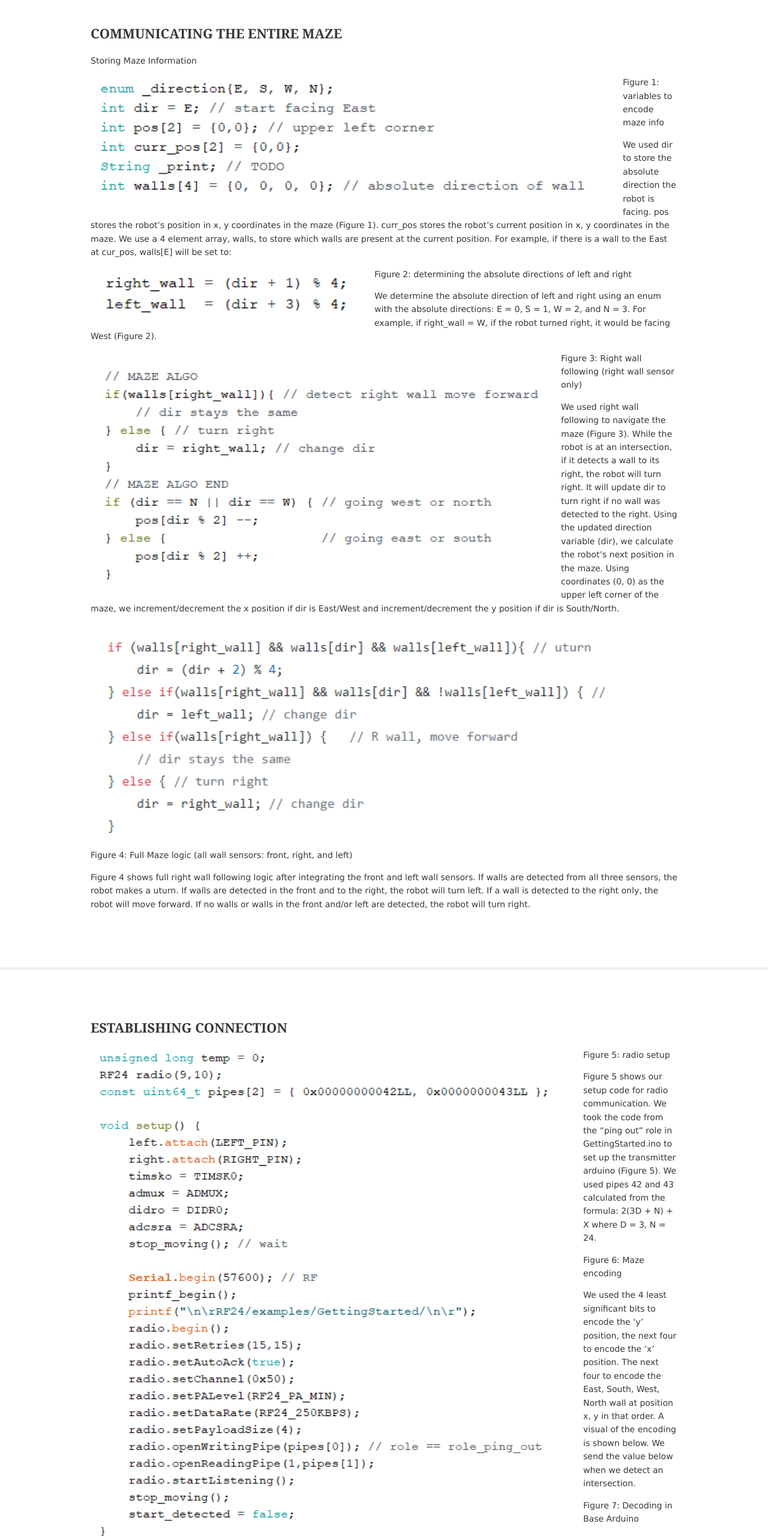
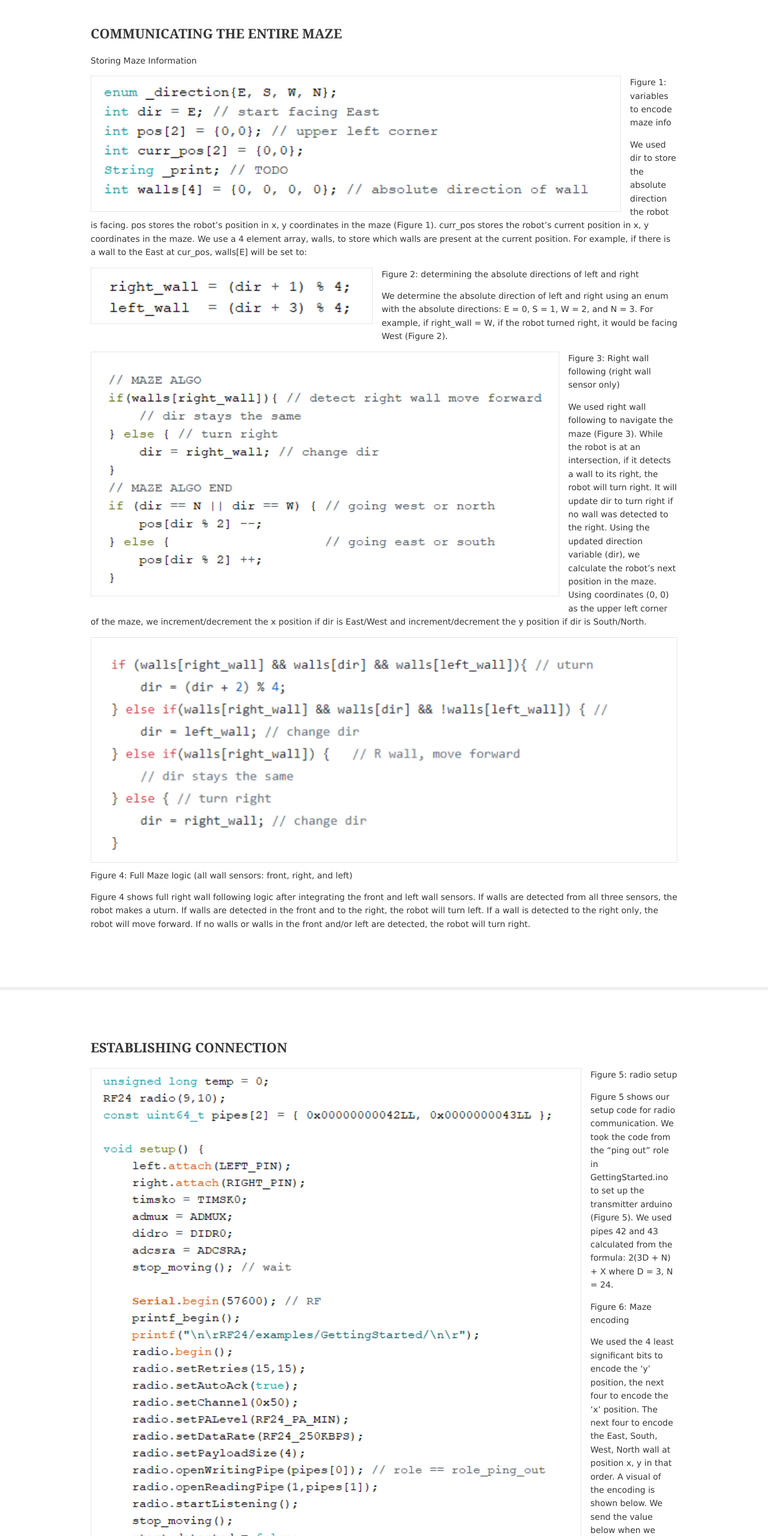
Before and after one commit to samuel-feibel/RobotsNRoses, a plain HTML site: page docs/pages/Lab3.html in a window 1280 px wide. Shown: the part 980-3540 px from the top of the page at 60% size. Drawn offline with Linux system fonts and the light colour scheme; files whose address does not match are found by name.

Commit message:
Update Lab3.html

```diff
--- a/docs/pages/Lab3.html
+++ b/docs/pages/Lab3.html
@@ -82,16 +82,16 @@ Licence URI: http://www.os-templates.com/template-terms
     <div class="content">
       <h1><b>Communicating the Entire Maze</b></h1>
       <p>Storing Maze Information</p>
-      <img class="imgl" src="../images/demo/mazecode1.PNG" alt="">
+      <img class="imgl borderedbox inspace-5" src="../images/demo/mazecode1.PNG" alt="">
       <p>Figure 1: variables to encode maze info</p>
       <p>We used dir to store the absolute direction the robot is facing. pos stores the robot’s position in x, y coordinates in the maze (Figure 1). curr_pos stores the robot’s current position in x, y coordinates in the maze. We use a 4 element array, walls, to store which walls are present at the current position. For example, if there is a wall to the East at cur_pos, walls[E] will be set to: </p>
-      <img class="imgl" src="../images/demo/mazecode2.PNG" alt="">
+      <img class="imgl borderedbox inspace-5" src="../images/demo/mazecode2.PNG" alt="">
       <p>Figure 2: determining the absolute directions of left and right</p>
       <p>We determine the absolute direction of left and right using an enum with the absolute directions: E = 0, S = 1, W = 2, and N = 3. For example, if right_wall = W, if the robot turned right, it would be facing West (Figure 2). </p>
-      <img class="imgl" src="../images/demo/mazecode3.PNG" alt="">
+      <img class="imgl borderedbox inspace-5" src="../images/demo/mazecode3.PNG" alt="">
       <p>Figure 3: Right wall following (right wall sensor only)</p>
       <p>We used right wall following to navigate the maze (Figure 3). While the robot is at an intersection, if it detects a wall to its right, the robot will turn right. It will update dir to turn right if no wall was detected to the right. Using the updated direction variable (dir), we calculate the robot’s next position in the maze. Using coordinates (0, 0) as the upper left corner of the maze, we increment/decrement the x position if dir is East/West and increment/decrement the y position if dir is South/North. </p>
-      <img class="imgl" src="../images/demo/mazecode4.PNG" alt="">
+      <img class="imgl borderedbox inspace-5" src="../images/demo/mazecode4.PNG" alt="">
       <p>Figure 4: Full Maze logic (all wall sensors: front, right, and left)</p>
       <p>Figure 4 shows full right wall following logic after integrating the front and left wall sensors. If walls are detected from all three sensors, the robot makes a uturn. If walls are detected in the front and to the right, the robot will turn left. If a wall is detected to the right only, the robot will move forward. If no walls or walls in the front and/or left are detected, the robot will turn right. </p>
     </div>
@@ -102,14 +102,14 @@ Licence URI: http://www.os-templates.com/template-terms
   <footer id="footer" class="hoc clear">
     <div class="content">
       <h1><b>Establishing Connection</b></h1>
-      <img class="imgl" src="../images/demo/mazecode5.PNG" alt="">
+      <img class="imgl borderedbox inspace-5" src="../images/demo/mazecode5.PNG" alt="">
       <p>Figure 5: radio setup</p>
       <p>Figure 5 shows our setup code for radio communication. We took the code from the “ping out” role in GettingStarted.ino to set up the transmitter arduino (Figure 5).
     We used pipes 42 and 43 calculated from the formula: 2(3D + N) + X where D = 3, N = 24. </p>
-    <img class="imgl" src="../images/demo/mazecode6.PNG" alt="">
+    <img class="imgl borderedbox inspace-5" src="../images/demo/mazecode6.PNG" alt="">
     <p>Figure 6: Maze encoding</p>
     <p>We used the 4 least significant bits to encode the ‘y’ position, the next four to encode the ‘x’ position. The next four to encode the East, South, West, North wall at position x, y in that order. A visual of the encoding is shown below. We send the value below when we detect an intersection.</p>
-    <img class="imgl" src="../images/demo/mazecode7.PNG" alt="">
+    <img class="imgl borderedbox inspace-5" src="../images/demo/mazecode7.PNG" alt="">
     <p>Figure 7: Decoding in Base Arduino</p>
     <p>The base arduino receives the transmitted value via radio.read(). The value received is decoded, and the GUI is updated by printing a string:
 “2,3,west=false,north=true,east=false,south=false”
```
